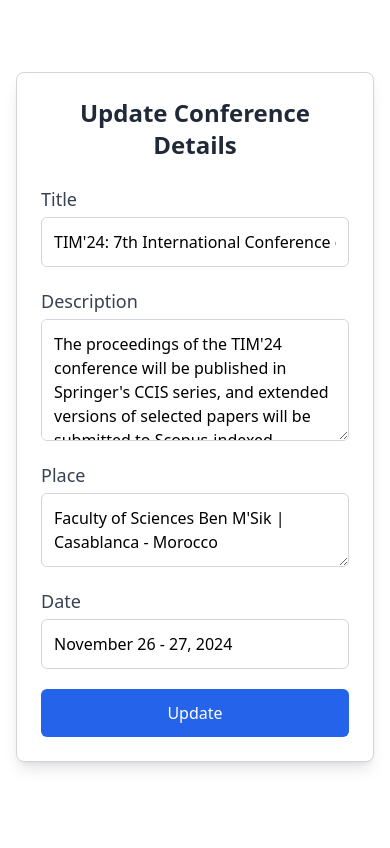
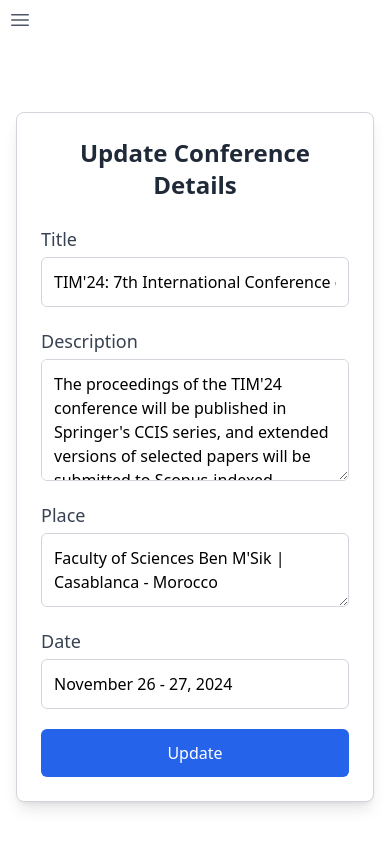
Before and after one commit to ilyasfarkhane-dev/back-office-tim24, a Next.js app: page / in a window 390 px wide. Shown: the top 848 px of the page. Built offline with nearby package versions, Linux system fonts and the light colour scheme.

Commit message:
add mobile menu

```diff
--- a/components/Sidebar.jsx
+++ b/components/Sidebar.jsx
@@ -57,7 +57,7 @@
 
 export default function Sidebar() {
   const [sidebarOpen, setSidebarOpen] = useState(false);
-  const [openSubMenu, setOpenSubMenu] = useState({}); // Track which submenu is open
+  const [openSubMenu, setOpenSubMenu] = useState({});
 
   const toggleSubMenu = (name) => {
     setOpenSubMenu((prev) => ({ ...prev, [name]: !prev[name] }));
@@ -65,6 +65,11 @@
 
   return (
     <>
+      {/* Button to open sidebar */}
+      <button className="p-2 lg:hidden" onClick={() => setSidebarOpen(true)}>
+        <Bars3Icon className="h-6 w-6 text-gray-600" aria-hidden="true" />
+      </button>
+
       {/* Mobile Sidebar */}
       <Transition.Root show={sidebarOpen} as={Fragment}>
         <Dialog
```
